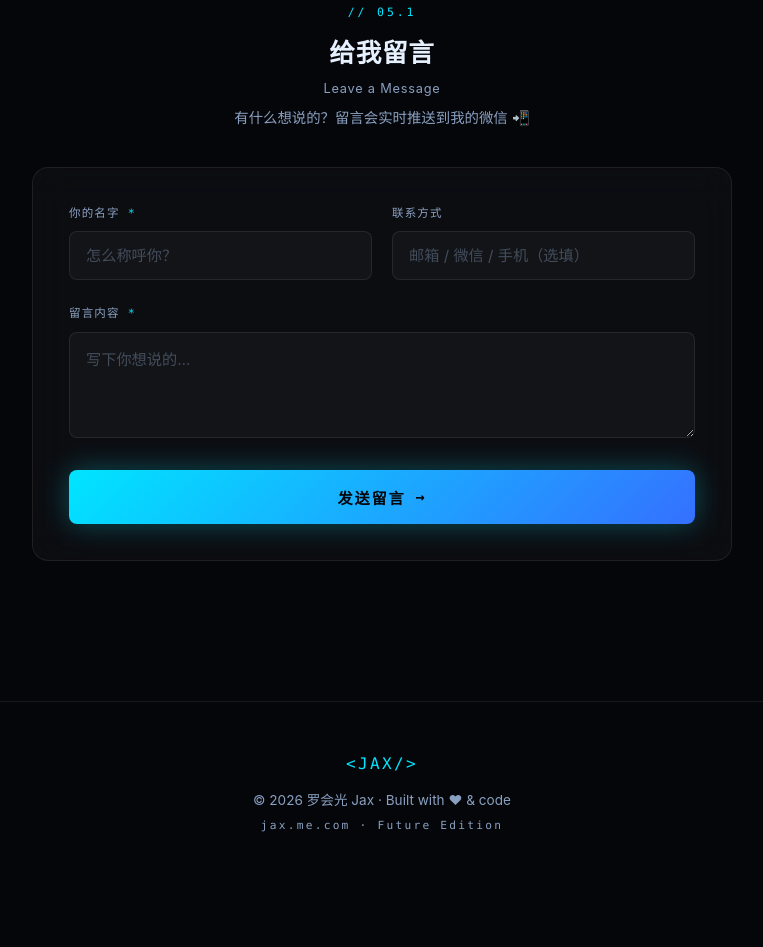
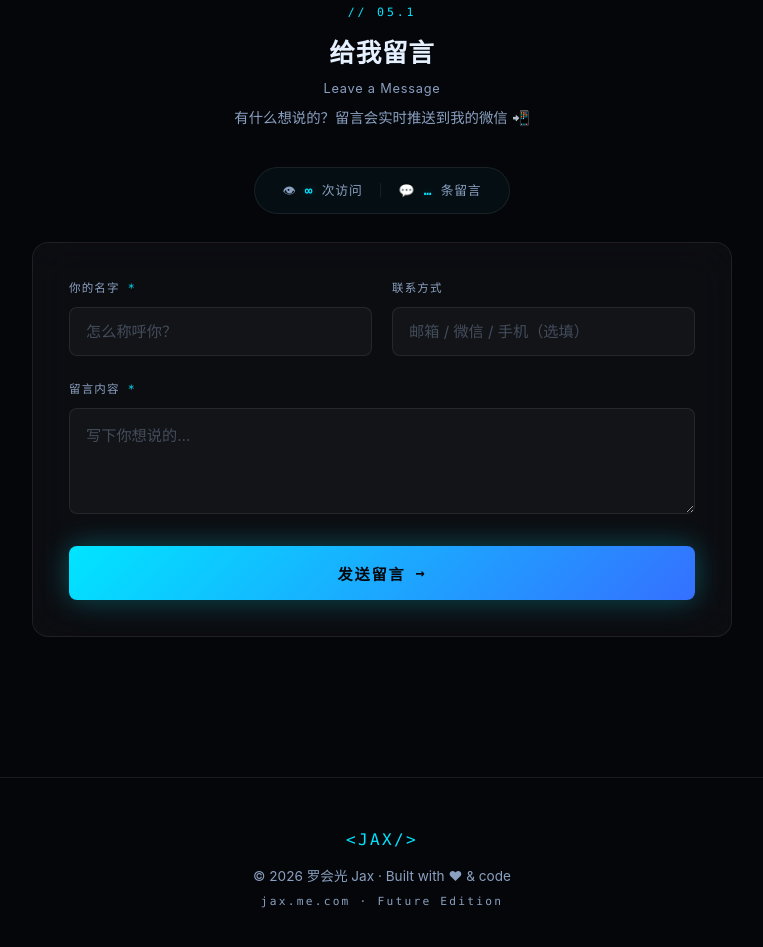
Before and after one commit to absurd05/jax-portfolio, a plain HTML site: page index.html in a window 1280 px wide. Shown: the part 4133-5080 px from the top of the page, without its empty margins (258-1021 px from the left). Before the commit the page ends 5016 px from the top, so only its background shows below. Drawn offline with Linux system fonts and the light colour scheme; no server answers.

Commit message:
Add visitor & message counters

```diff
--- a/css/style.css
+++ b/css/style.css
@@ -598,6 +598,24 @@ a { color: inherit; text-decoration: none; }
 }
 .msg-header p { color: var(--text-muted); font-size: 0.9rem; }
 
+.msg-stats {
+  display: flex; align-items: center; justify-content: center; gap: 16px;
+  margin-bottom: 28px; padding: 12px 28px;
+  background: rgba(0, 229, 255, 0.04);
+  border: 1px solid var(--border);
+  border-radius: 40px;
+  width: fit-content; margin-left: auto; margin-right: auto;
+}
+.stat-badge {
+  font-family: var(--font-mono); font-size: 0.8rem; color: var(--text-muted);
+  letter-spacing: 0.06em;
+}
+.stat-badge b {
+  color: var(--cyan); font-weight: 700;
+  text-shadow: 0 0 8px rgba(0, 229, 255, 0.3);
+}
+.stat-divider { color: var(--border); font-size: 0.75rem; user-select: none; }
+
 .msg-form { padding: 36px; }
 .msg-row { display: grid; grid-template-columns: 1fr 1fr; gap: 20px; margin-bottom: 20px; }
 
--- a/index.html
+++ b/index.html
@@ -265,6 +265,11 @@
           <h3>给我留言 <small>Leave a Message</small></h3>
           <p>有什么想说的？留言会实时推送到我的微信 📲</p>
         </div>
+        <div class="msg-stats reveal-up">
+          <span class="stat-badge">👁 <b id="visitCount">...</b> 次访问</span>
+          <span class="stat-divider">|</span>
+          <span class="stat-badge">💬 <b id="msgCount">...</b> 条留言</span>
+        </div>
         <form class="msg-form glass" id="msgForm">
           <div class="msg-row">
             <div class="msg-field">
--- a/js/main.js
+++ b/js/main.js
@@ -370,6 +370,21 @@ document.addEventListener('DOMContentLoaded', () => {
   const msgStatus = document.getElementById('msgStatus');
   const msgSubmit = document.getElementById('msgSubmit');
 
+  // Counters
+  const visitEl = document.getElementById('visitCount');
+  const msgCountEl = document.getElementById('msgCount');
+  const COUNTER_BASE = 'https://api.countapi.xyz';
+
+  // Load visitor count
+  fetch(`${COUNTER_BASE}/hit/jax-portfolio/visits`)
+    .then(r => r.json()).then(d => { visitEl.textContent = d.value; })
+    .catch(() => { visitEl.textContent = '∞'; });
+
+  // Load message count
+  fetch(`${COUNTER_BASE}/get/jax-portfolio/messages`)
+    .then(r => r.json()).then(d => { msgCountEl.textContent = d.value || 0; })
+    .catch(() => { msgCountEl.textContent = '…'; });
+
   msgForm.addEventListener('submit', async (e) => {
     e.preventDefault();
 
@@ -416,6 +431,10 @@ document.addEventListener('DOMContentLoaded', () => {
         msgStatus.textContent = '✅ 留言已送达！若留下联系方式，我会主动联系你';
         msgStatus.className = 'msg-status success';
         msgForm.reset();
+        // Increment message counter
+        fetch(`${COUNTER_BASE}/hit/jax-portfolio/messages`)
+          .then(r => r.json()).then(d => { msgCountEl.textContent = d.value; })
+          .catch(() => {});
       } else {
         throw new Error(data.message || '发送失败');
       }
```
